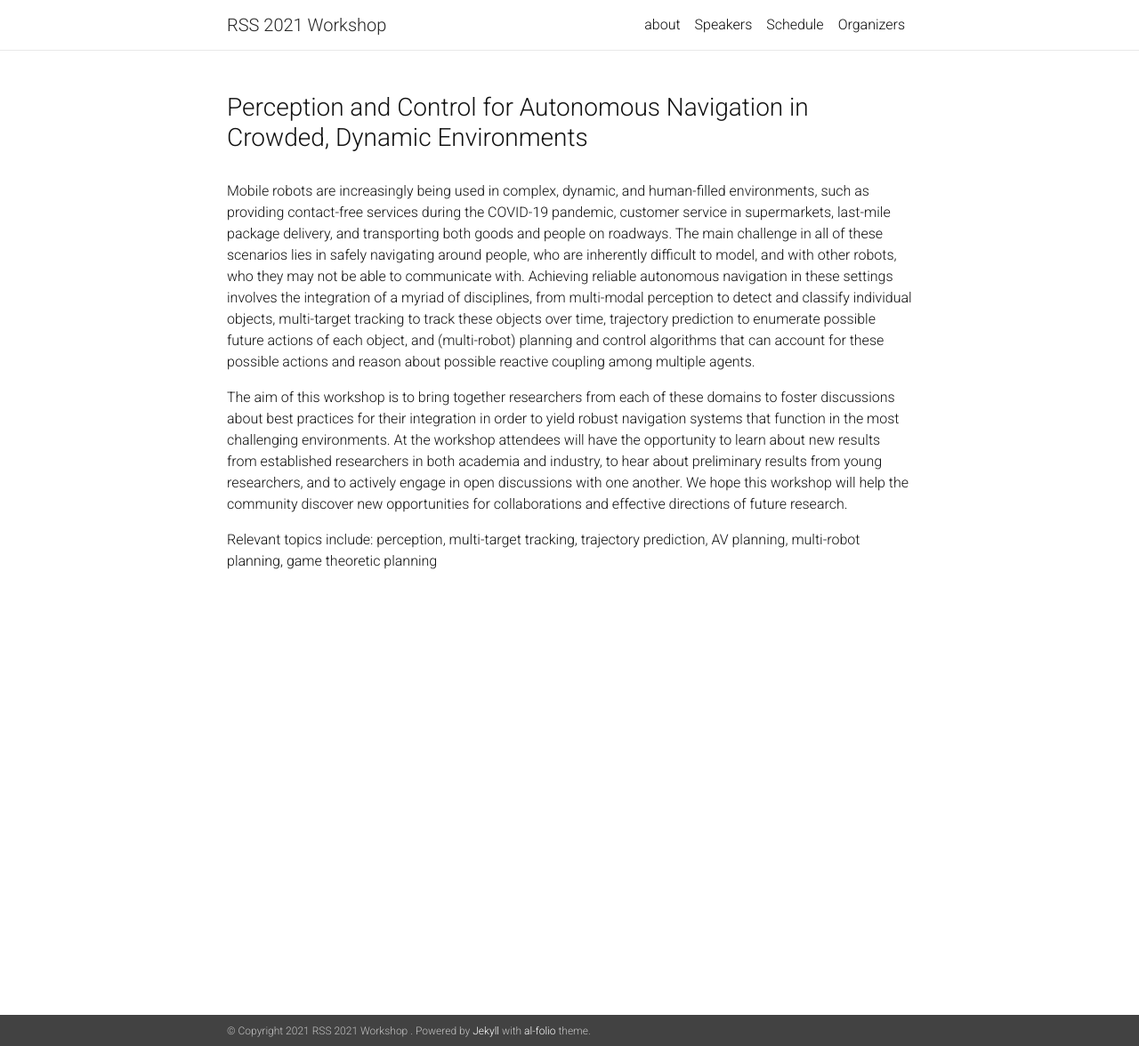
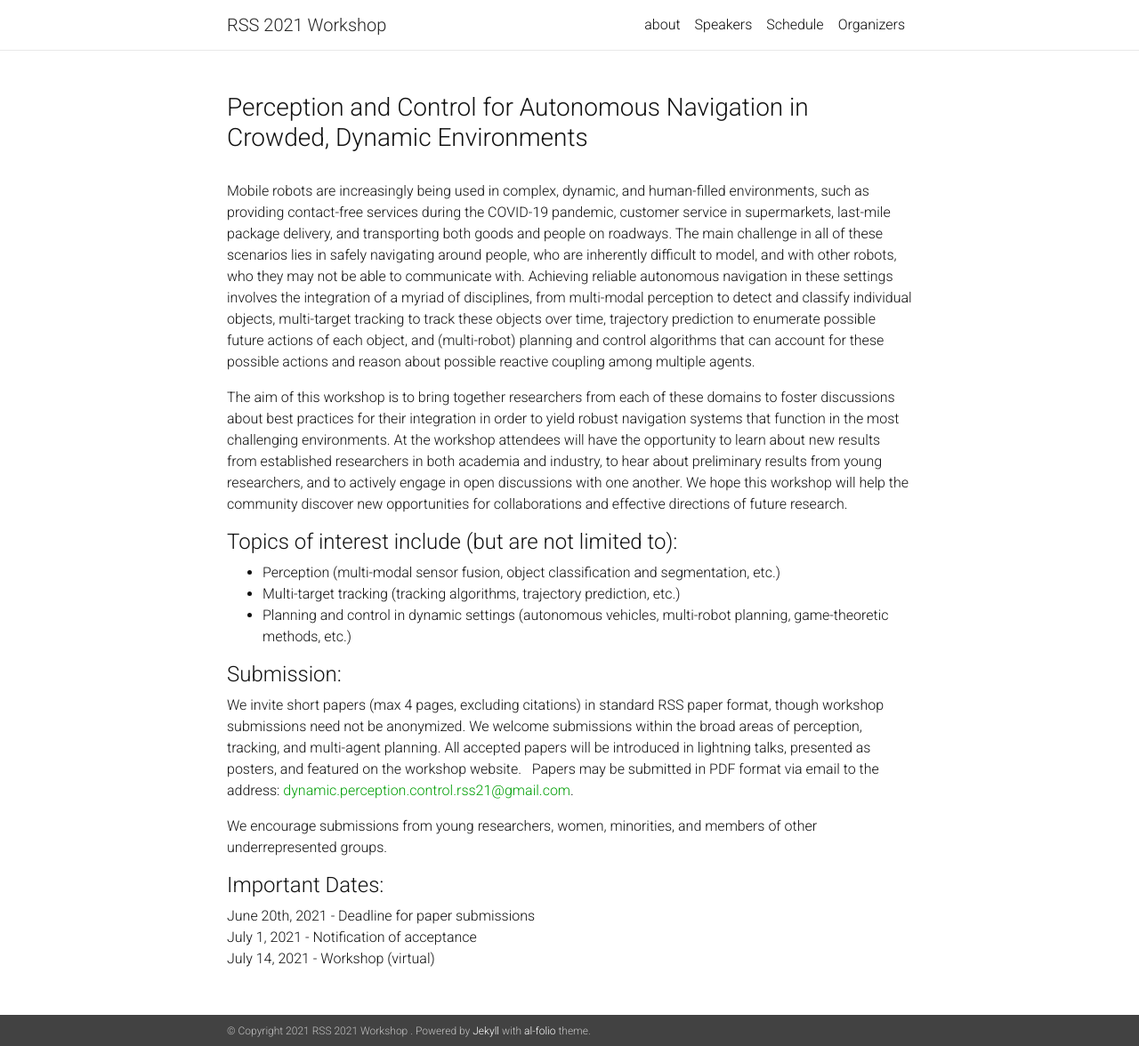
Before and after one commit to NegarMehr/RSS2021Workshop, a Jekyll site: the page built from _pages/about.md, in a window 1280 px wide and 1176 px high. Shown: the whole window at 89% size. Built offline with Jekyll 4.4.1, drawn with Linux system fonts in a browser that asks for light colours; nearby versions of some CDN libraries; a style sheet for code colours, icons or effects is not loaded.

Commit message:
updated submission email and topics

```diff
--- a/_pages/about.md
+++ b/_pages/about.md
@@ -24,4 +24,25 @@ Mobile robots are increasingly being used in complex, dynamic, and human-filled
 
 The aim of this workshop is to bring together researchers from each of these domains to foster discussions about best practices for their integration in order to yield robust navigation systems that function in the most challenging environments. At the workshop attendees will have the opportunity to learn about new results from established researchers in both academia and industry, to hear about preliminary results from young researchers, and to actively engage in open discussions with one another. We hope this workshop will help the community discover new opportunities for collaborations and effective directions of future research.
 
-Relevant topics include: perception, multi-target tracking, trajectory prediction, AV planning, multi-robot planning, game theoretic planning
+<h2> Topics of interest include (but are not limited to): </h2>
+
+- Perception (multi-modal sensor fusion, object classification and segmentation, etc.)
+- Multi-target tracking (tracking algorithms, trajectory prediction, etc.)
+- Planning and control in dynamic settings (autonomous vehicles, multi-robot planning, game-theoretic methods, etc.)
+
+
+<h2> Submission: </h2>
+
+We invite short papers (max 4 pages, excluding citations) in standard RSS paper format, though workshop submissions need not be anonymized. We welcome submissions within the broad areas of perception, tracking, and multi-agent planning. All accepted papers will be introduced in lightning talks, presented as posters, and featured on the workshop website.
+
+Papers may be submitted in PDF format via email to the address: <a href="mailto:dynamic.perception.control.rss21@gmail.com">dynamic.perception.control.rss21@gmail.com</a>.
+
+We encourage submissions from young researchers, women, minorities, and members of other underrepresented groups.
+
+
+<h2> Important Dates: </h2>
+
+
+June 20th, 2021 - Deadline for paper submissions <br>
+July 1, 2021 - Notification of acceptance <br>
+July 14, 2021 - Workshop (virtual) <br>
```
